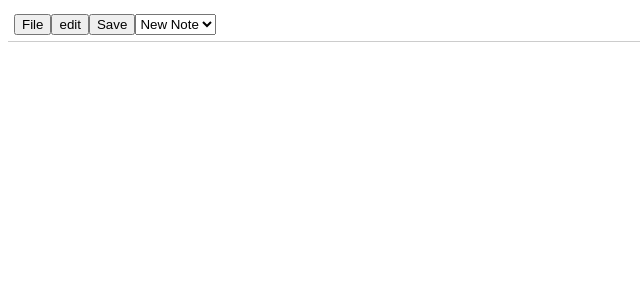
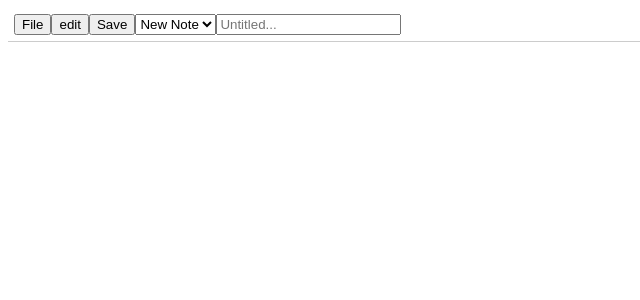
Before and after one commit to LanceBalstad/quick-notes, a React (Vite) app: page / in a window 1280 px wide. Shown: the top 300 px of the page, without its empty margins (0-640 px from the left). Built offline with nearby package versions, Linux system fonts and the light colour scheme.

Commit message:
Note Naming Logic is in a good spot

```diff
--- a/src/Pages/NotePage.tsx
+++ b/src/Pages/NotePage.tsx
@@ -6,6 +6,7 @@ import {
   getNotes,
   updateNote,
   getNote,
+  isCurrentNameUnique,
 } from "../db/Services/NotesService";
 import { Note } from "../db/Services/NotesService";
 
@@ -13,6 +14,7 @@ function NotePage() {
   const [body, setBody] = React.useState("");
   const [noteList, setNoteList] = React.useState<Note[]>([]);
   const [currentNoteId, setCurrentNoteId] = React.useState<number | null>(null);
+  const [title, setTitle] = React.useState("");
 
   const fetchNotes = async () => {
     const notes = await getNotes();
@@ -24,11 +26,20 @@ function NotePage() {
   }, []);
 
   const handleSave = async () => {
+    const isUniqueName = await isCurrentNameUnique(currentNoteId || -1, title);
+    if (title.trim() === "") {
+      alert("Note title cannot be empty!");
+      return;
+    }
+    if (!isUniqueName) {
+      alert("Note title must be unique!");
+      return;
+    }
     if (currentNoteId) {
-      await updateNote(currentNoteId, { content: body });
+      await updateNote(currentNoteId, { title: title, content: body });
     } else {
       const newId = await addNote({
-        title: "Untitled",
+        title: title,
         content: body,
         createdAt: new Date(),
         softDeleted: false,
@@ -44,12 +55,14 @@ function NotePage() {
     if (!noteId) {
       setBody("");
       setCurrentNoteId(null);
+      setTitle("");
       return;
     }
     const note = await getNote(noteId);
     if (note) {
       setCurrentNoteId(note.id || null);
       setBody(note.content || "");
+      setTitle(note.title || "");
     }
   };
 
@@ -59,6 +72,8 @@ function NotePage() {
         onSave={handleSave}
         notes={noteList}
         onOpenNote={handleOpenNote}
+        title={title}
+        setTitle={setTitle}
       />
       <Body body={body} setBody={setBody} />
     </>
--- a/src/components/Note/NavBar.tsx
+++ b/src/components/Note/NavBar.tsx
@@ -1,21 +1,30 @@
-import React from "react";
+import React, { useEffect } from "react";
 import "./NavBar.css";
 import { Note } from "../../db/Services/NotesService";
+import { getNote } from "../../db/Services/NotesService";
 
 interface NavBarProps {
   // Save logic is in the NotePage component to grab body value
   onSave: () => void;
   notes: Note[];
   onOpenNote: (noteId?: number) => void;
+  title: string;
+  setTitle: (title: string) => void;
 }
 
-const NavBar = ({ onSave, notes, onOpenNote }: NavBarProps) => {
+const NavBar = ({
+  onSave,
+  notes,
+  onOpenNote,
+  title,
+  setTitle,
+}: NavBarProps) => {
   return (
     <>
       <div className="navbar">
         <button className="fileButton">File</button>
         <button className="editButton">edit</button>
-        <button className="saveButton" onClick={onSave}>
+        <button className="saveButton" onClick={() => onSave()}>
           Save
         </button>
         <select
@@ -27,10 +36,17 @@ const NavBar = ({ onSave, notes, onOpenNote }: NavBarProps) => {
           <option value="">New Note</option>
           {notes.map((note) => (
             <option key={note.id} value={note.id}>
-              {note.title || "Untitled"}
+              {note.title || ""}
             </option>
           ))}
         </select>
+        <input
+          type="text"
+          value={title || ""}
+          onChange={(e) => setTitle(e.target.value)}
+          placeholder="Untitled..."
+          // onKeyDown={(e) => e.key === "Enter" && sendMessage()}
+        />
       </div>
     </>
   );
--- a/src/db/Services/NotesService.ts
+++ b/src/db/Services/NotesService.ts
@@ -21,6 +21,11 @@ export const getActiveNotes = async (): Promise<Note[]> => {
   return await db.notes.where('softDeleted').equals('false').toArray();
 };
 
+export const isCurrentNameUnique = async (currentId: number, title: string): Promise<boolean> => {
+  const count = await db.notes.where('title').equals(title).and(note => note.id !== currentId).first();
+  return count === undefined;
+}
+
 // Update
 export const updateNote = async (id: number, updates: Partial<Note>) => {
   return await db.notes.update(id, updates);
```
